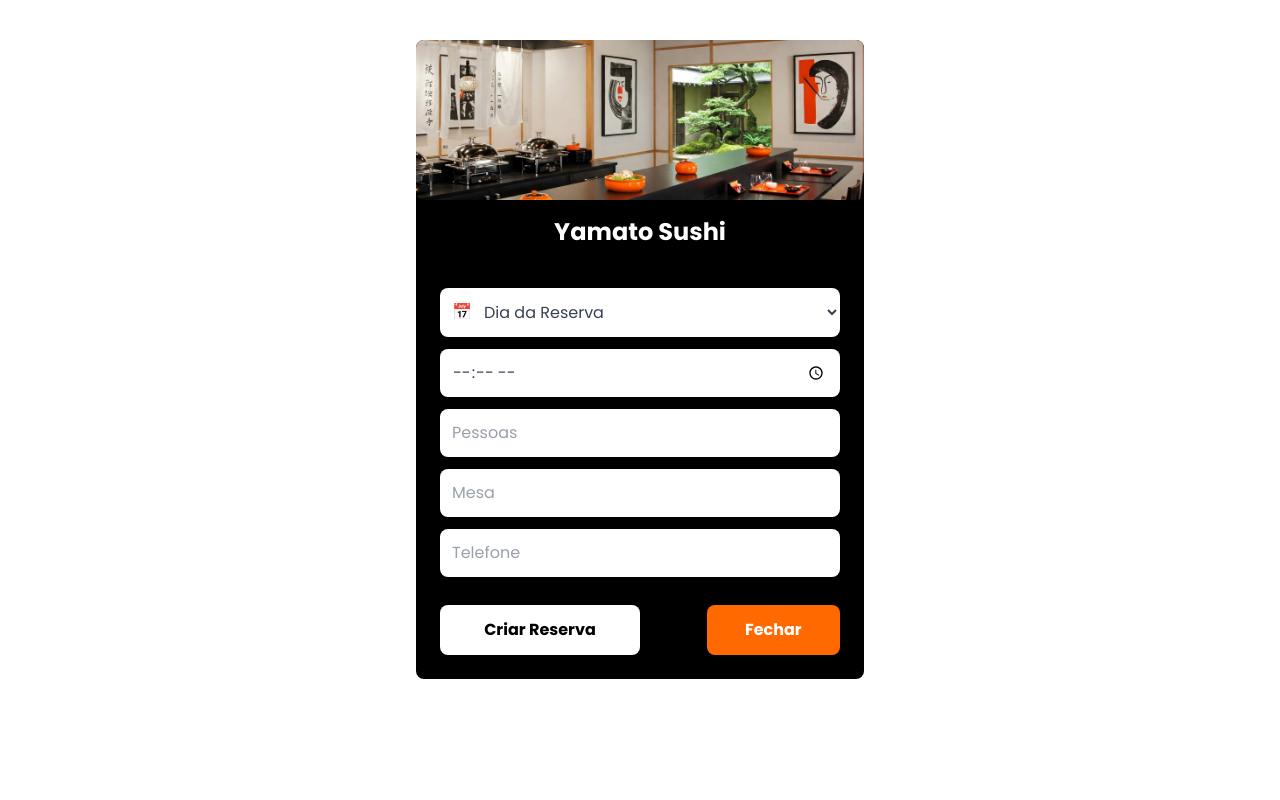
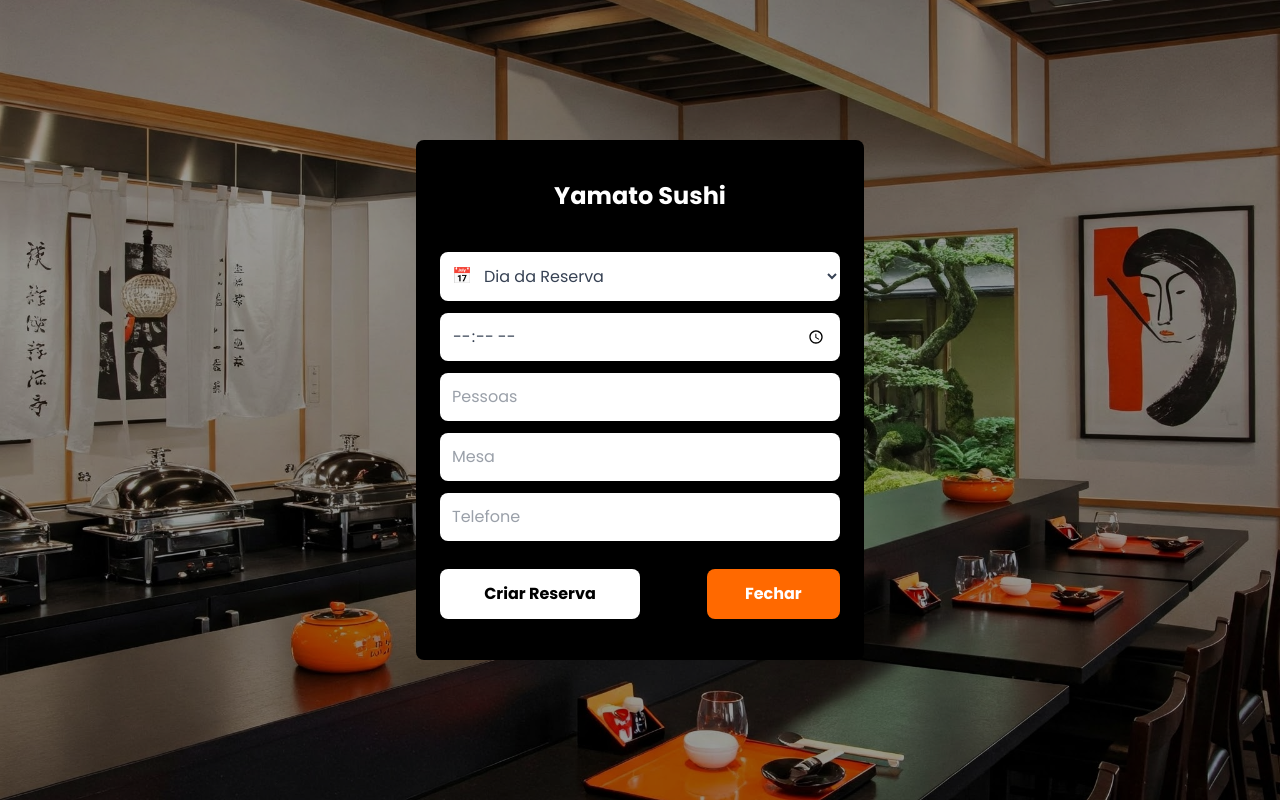
Before and after one commit to joaosilvaz/restaurant-reservation-frontend, a Next.js app in the folder restaurant-reservation/: page /create in a window 1280 px wide. Built offline with nearby package versions, Linux system fonts and the light colour scheme.

Commit message:
[João] - Alterando o bg do edit e do view

```diff
--- a/restaurant-reservation/src/app/create/page.tsx
+++ b/restaurant-reservation/src/app/create/page.tsx
@@ -1,7 +1,7 @@
 "use client";
 import ViewReservation from "@/app/view-reservations/page"; // Importa o modal
 import { useState } from "react";
-import {useRouter} from "next/navigation";
+import { useRouter } from "next/navigation";
 
 interface Booking {
   id: number;
@@ -93,9 +93,11 @@
   };
 
   return (
-    <div className="bg-black rounded-lg max-w-md mx-auto mt-10 text-white">
-      <img src="/images/bg-cadastro.jpg" alt="Yamato Sushi" className="w-full h-40 object-cover rounded-lg mb-4" />
-      <h2 className="text-2xl font-bold text-center">Yamato Sushi</h2>
+    <div className="fixed inset-0 flex items-center justify-center bg-[url('/images/bg-cadastro.jpg')] bg-no-repeat bg-center bg-cover bg-opacity-60">
+      <div className="inset-0 flex items-center justify-center z-50">
+        <div className="absolute inset-0 bg-black opacity-40 z-0"></div>
+        <div className="bg-black rounded-lg max-w-md mx-auto h-[520px] text-white relative w-full">
+          <h2 className="text-2xl font-bold text-center mt-10">Yamato Sushi</h2>
 
           <form onSubmit={handleSubmit} className="mt-4 space-y-3 p-6">
             <div className="relative">
@@ -152,5 +154,7 @@
             <ViewReservation booking={createdBooking} />
           )}
         </div>
+      </div>
+    </div>
   );
 }
--- a/restaurant-reservation/src/app/edit/[id]/page.tsx
+++ b/restaurant-reservation/src/app/edit/[id]/page.tsx
@@ -134,14 +134,11 @@
   };
 
   return (
-    <div className="inset-0 flex items-center justify-center bg-white bg-opacity-60 z-50">
-      <div className="bg-black rounded-lg max-w-md mx-auto mt-10 text-white relative w-full">
-        <img
-          src="/images/bg-cadastro.jpg"
-          alt="Yamato Sushi"
-          className="w-full h-40 object-cover rounded-t-lg"
-        />
-        <h2 className="text-2xl font-bold text-center mt-4">Editar Reserva</h2>
+    <div className="fixed inset-0 flex items-center justify-center bg-[url('/images/bg-cadastro.jpg')] bg-no-repeat bg-center bg-cover bg-opacity-60">
+      <div className="inset-0 flex items-center justify-center z-50">
+      <div className="absolute inset-0 bg-black opacity-40 z-0"></div>
+        <div className="bg-black rounded-lg max-w-md mx-auto h-[520px] text-white relative w-full">
+          <h2 className="text-2xl font-bold text-center mt-10">Editar Reserva</h2>
 
           <form onSubmit={handleSubmit} className="mt-4 space-y-3 p-6">
             <div className="relative">
@@ -199,7 +196,7 @@
             <div className="flex justify-between mt-4">
               <button
                 type="submit"
-              className="w-1/2 bg-white text-black font-bold py-3 rounded-lg hover:bg-black hover:text-white hover:border border-white transition cursor-pointer"
+                className="w-1/2 bg-white text-black border border-transparent font-bold py-3 rounded-lg hover:bg-black hover:text-white hover:border-white transition cursor-pointer"
               >
                 Editar Reserva
               </button>
@@ -214,5 +211,6 @@
           </form>
         </div>
       </div>
+    </div>
   );
 }
--- a/restaurant-reservation/src/components/header.tsx
+++ b/restaurant-reservation/src/components/header.tsx
@@ -22,7 +22,6 @@
         <h1 className="text-white text-5xl font-bold">YAMATO</h1>
         <h2 className="text-white text-xl text-center font-bold">Sushi</h2>
       </div>
-
       <nav className="flex justify-between items-center gap-16 py-1 px-8 rounded-full bg-[#202020]">
         <ul className="flex space-x-6 text-white font-semibold cursor-pointer text-[16px] gap-8">
           {navItems.map((item) => (
@@ -40,7 +39,6 @@
           ))}
         </ul>
       </nav>
-
       <div className="flex justify-center items-center px-10">
         <a href="/login">
           <button className="w-32 h-12 bg-orange-500 text-white hover:bg-white hover:text-black text-sm font-semibold uppercase px-10 rounded-xl shadow-md hover:shadow-lg transition-all duration-200 cursor-pointer">
--- a/restaurant-reservation/src/components/login.tsx
+++ b/restaurant-reservation/src/components/login.tsx
@@ -72,17 +72,20 @@
           <button
             type="submit"
             disabled={!isFormValid}
-            className={`w-full py-2 rounded-3xl transition border ${
-              isFormValid
-                ? "bg-black text-white hover:bg-white hover:text-black hover:border-black cursor-pointer"
-                : "bg-black text-white cursor-not-allowed"
-            }`}
+            className={`w-full py-2 rounded-3xl transition border ${isFormValid
+              ? "bg-black text-white hover:bg-white hover:text-black hover:border-black cursor-pointer"
+              : "bg-black text-white cursor-not-allowed"
+              }`}
           >
             ENTRAR
           </button>
         </form>
 
-        <div className="text-center my-4 text-gray-500">OU</div>
+        <div className="flex items-center my-4">
+          <hr className="flex-grow border-t border-gray-600" />
+          <span className="mx-4 text-gray-500">OU</span>
+          <hr className="flex-grow border-t border-gray-600" />
+        </div>
 
         <button
           onClick={() => window.location.href = "https://accounts.google.com/signin"}
--- a/restaurant-reservation/src/components/register.tsx
+++ b/restaurant-reservation/src/components/register.tsx
@@ -117,7 +117,11 @@
           </button>
         </form>
 
-        <div className="text-center my-4 text-gray-500">OU</div>
+        <div className="flex items-center my-4">
+          <hr className="flex-grow border-t border-gray-600" />
+          <span className="mx-4 text-gray-500">OU</span>
+          <hr className="flex-grow border-t border-gray-600" />
+        </div>
 
         <button
           onClick={() => window.location.href = "https://accounts.google.com/signin"}
```
Lines whose indentation alone changed are shown as unchanged.
